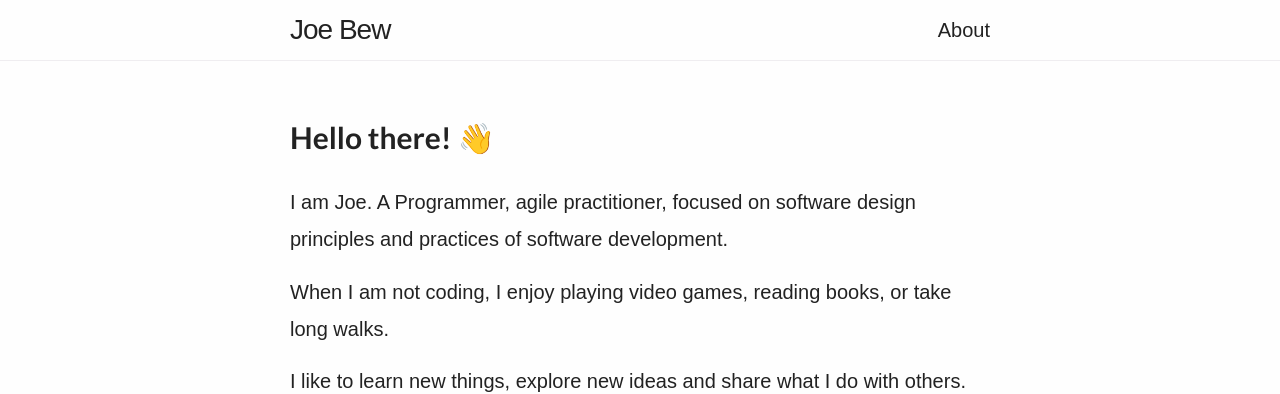
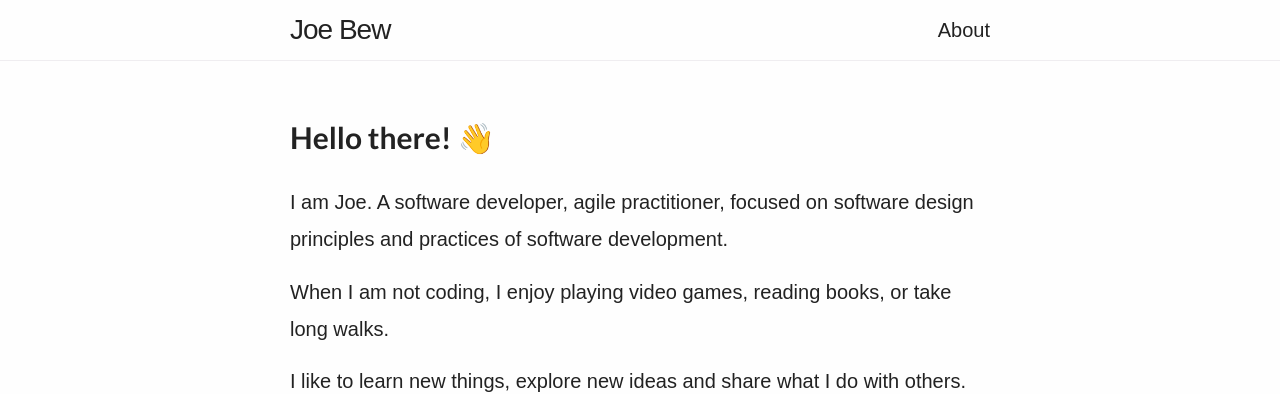
Before and after one commit to joebew42/joebew42.github.io, a Jekyll site: the page built from about.md, in a window 1280 px wide. Shown: the top 394 px of the page. Built offline with Jekyll 4.4.1, drawn with Linux system fonts in a browser that asks for light colours; emoji names are drawn with the system emoji font; some web fonts are replaced.

Commit message:
am i a software developer?

```diff
--- a/about.md
+++ b/about.md
@@ -6,7 +6,7 @@ permalink: /about/
 
 # Hello there! :wave:
 
-I am Joe. A Programmer, agile practitioner, focused on software design principles and practices of software development.
+I am Joe. A software developer, agile practitioner, focused on software design principles and practices of software development.
 
 When I am not coding, I enjoy playing video games, reading books, or take long walks.
 
```
